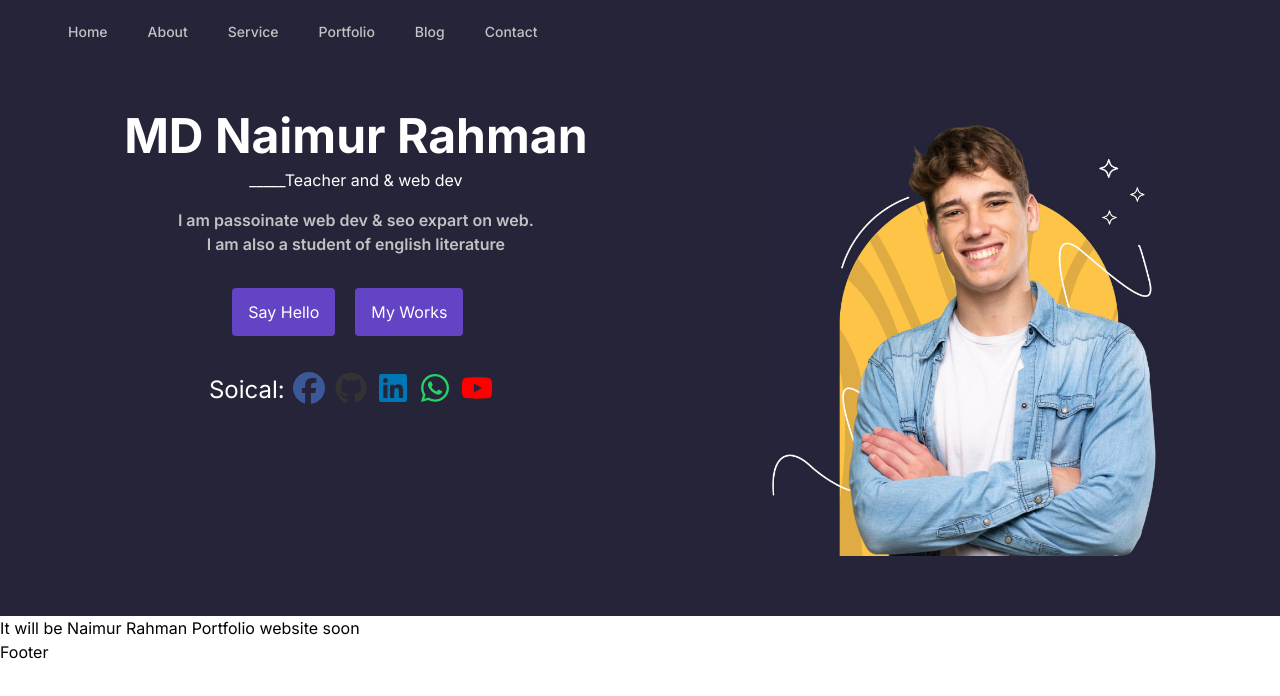
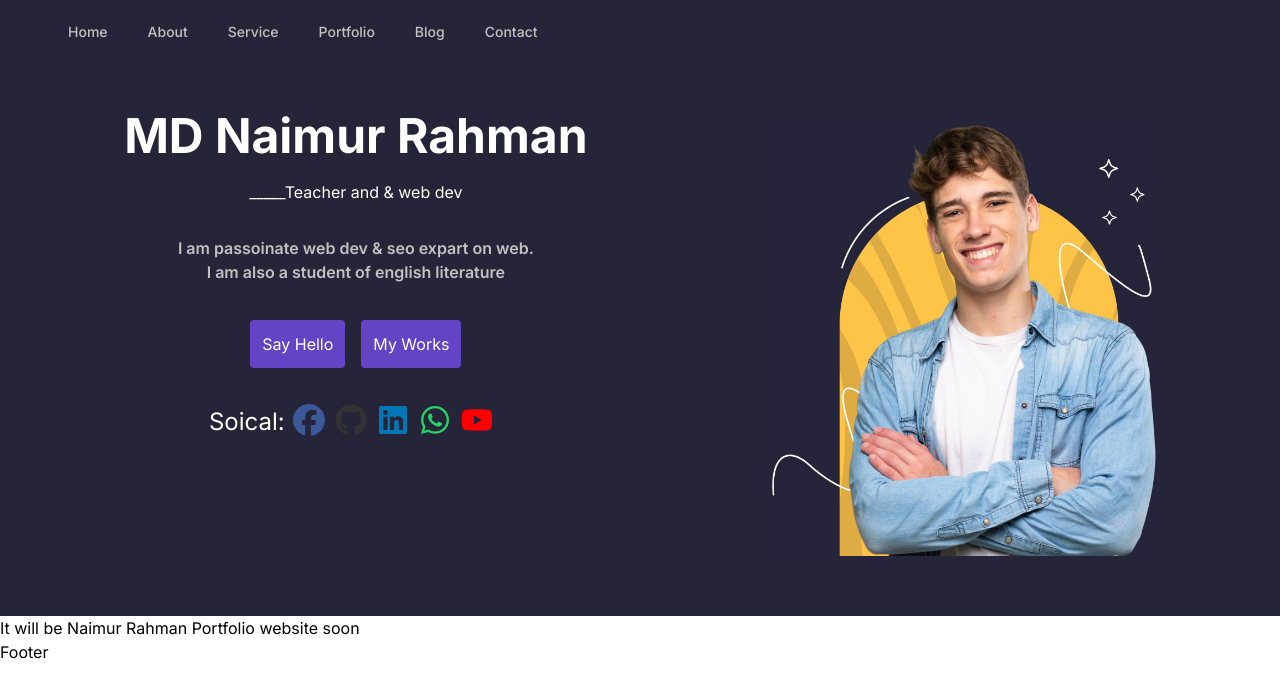
Before and after one commit to naimur202165/naimur-portfolio-nextjs, a Next.js app: page / in a window 1280 px wide. Shown: the top 696 px of the page. Built offline with nearby package versions, Linux system fonts and the light colour scheme.

Commit message:
all problem fixed on hero section

```diff
--- a/src/components/Hero/Hero.js
+++ b/src/components/Hero/Hero.js
@@ -12,7 +12,6 @@ import {
 } from "@fortawesome/free-brands-svg-icons";
 
 // components/IconExample.js
-
 export default function Hero() {
   return (
     <>
@@ -22,19 +21,19 @@ export default function Hero() {
             <h2 className="text-white sm:text-2xl lg:text-5xl text-center py-2 font-bold">
               MD Naimur Rahman
             </h2>
-            <h3 className="text-white text-center">
+            <h3 className="text-white text-center py-3">
               _____Teacher and & web dev
             </h3>
-            <p className="text-gray-text text-center lg: sm:py-4 font-semibold">
+            <p className="text-gray-text text-center lg:py-5 sm:py-4 font-semibold">
               I am passoinate web dev & seo expart on web.
               <br /> I am also a student of english literature
             </p>
           </div>
-          <div className="py-4 flex justify-center">
-            <Button className="bg-pink text-white ms-1  py-3 px-4 hover:bg-white   rounded">
+          <div className="py-4 flex justify-center gap-4 ">
+            <Button className="bg-pink text-white  hover:bg-white py-3 px-3  rounded">
               <p className="hover:text-black">Say Hello</p>
             </Button>
-            <Button className="bg-pink text-white py-3 px-4 mx-5 hover:bg-white   rounded">
+            <Button className="bg-pink text-white  hover:bg-white px-3   rounded">
               <p className="hover:text-black">My Works</p>
             </Button>
           </div>
```
